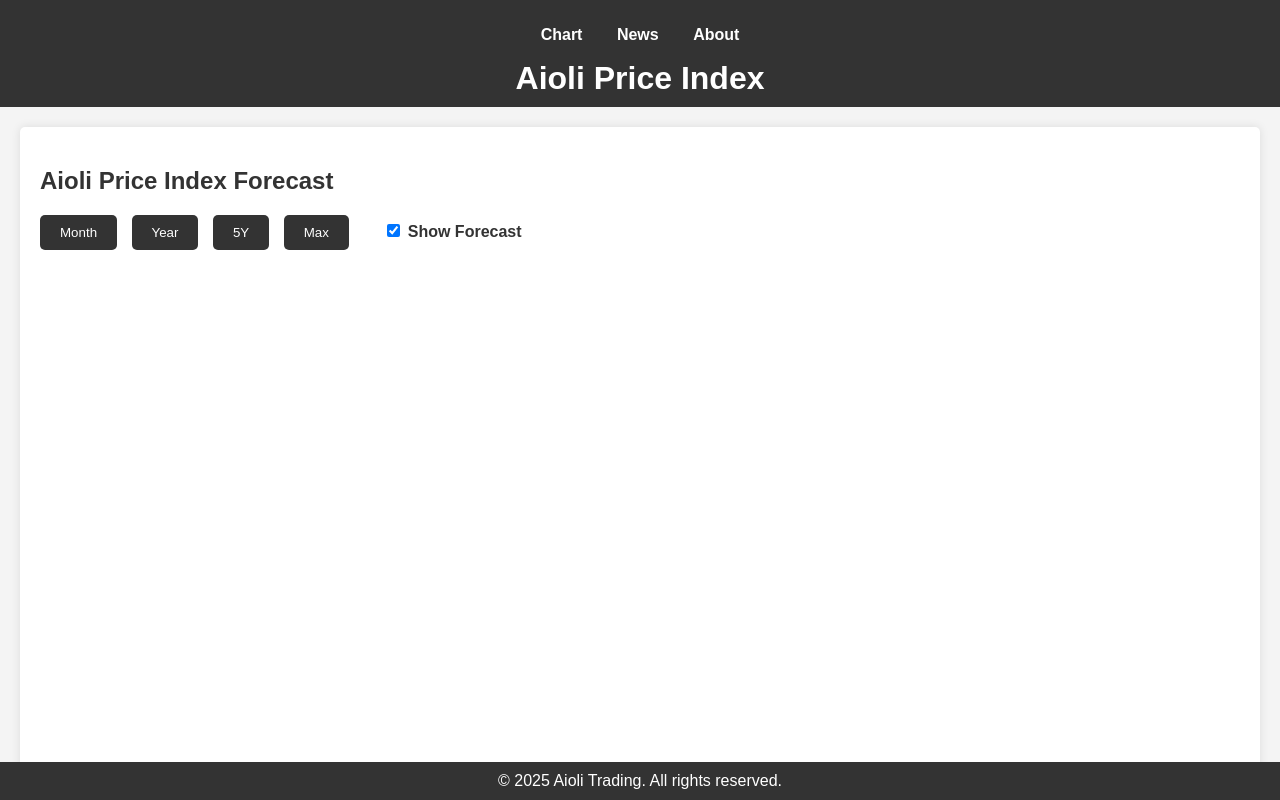
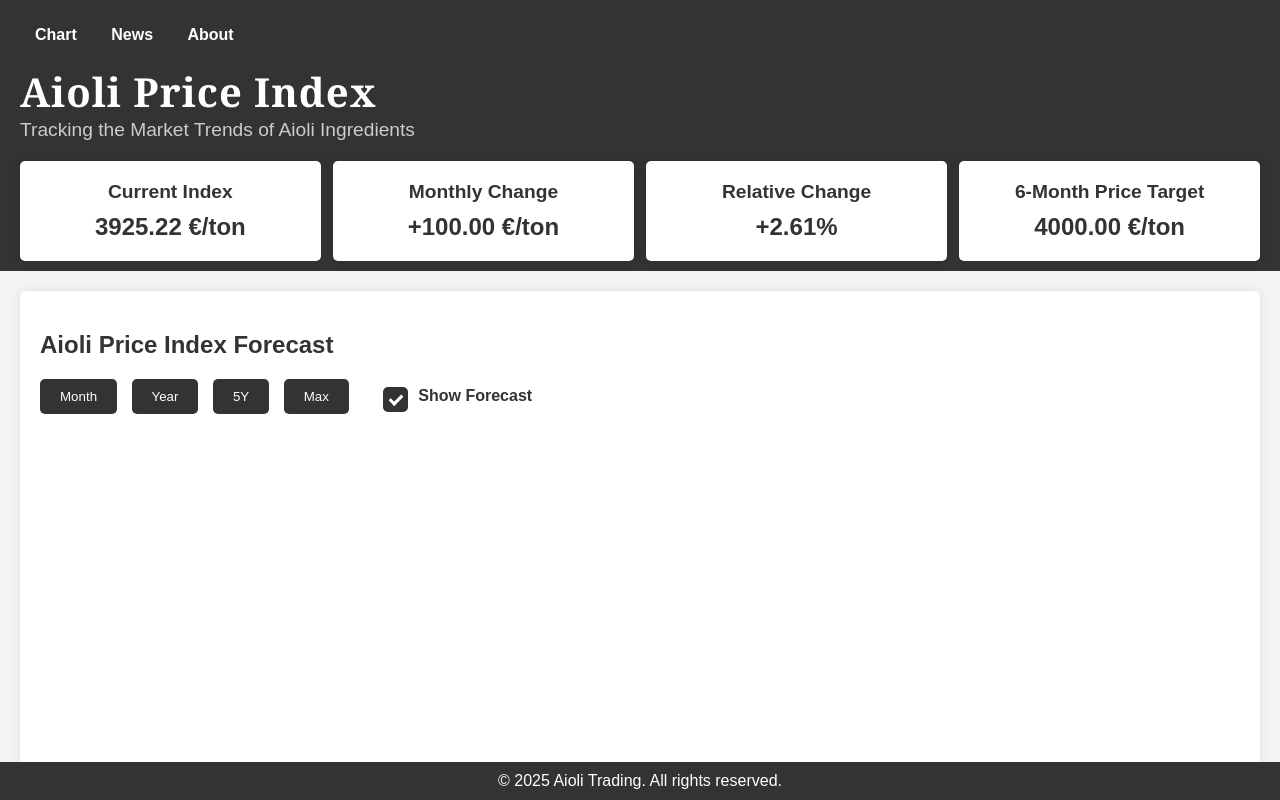
Before and after one commit to vongaisberg/aioli.trading, a plain HTML site: page website/index.html in a window 1280 px wide. Shown: the top 800 px of the page. Drawn offline with nearby package versions, Linux system fonts and the light colour scheme; some packages are replaced by stand-ins of ours; a script that the page names is missing.

Commit message:
Info cards

```diff
--- a/website/index.html
+++ b/website/index.html
@@ -18,7 +18,28 @@
                 <li><a href="#about-section">About</a></li>
             </ul>
         </nav>
-        <h1>Aioli Price Index</h1>
+        <div class="title-container">
+            <h1>Aioli Price Index</h1>
+            <h2 class="subtitle">Tracking the Market Trends of Aioli Ingredients</h2>
+        </div>
+        <div class="index-cards">
+            <div class="card">
+                <h3>Current Index</h3>
+                <p id="current-index">3925.22 €/ton</p>
+            </div>
+            <div class="card">
+                <h3>Monthly Change</h3>
+                <p id="monthly-change-abs">+100.00 €/ton</p>
+            </div>
+            <div class="card">
+                <h3>Relative Change</h3>
+                <p id="monthly-change-rel">+2.61%</p>
+            </div>
+            <div class="card">
+                <h3>6-Month Price Target</h3>
+                <p id="price-target">4000.00 €/ton</p>
+            </div>
+        </div>
     </header>
     <main>
         <section id="chart-section">
--- a/website/script.js
+++ b/website/script.js
@@ -1,7 +1,12 @@
 document.addEventListener('DOMContentLoaded', function() {
     fetchNewsArticles();
     initializeChart();
-    setTimeRange('month'); // Default to month
+    setTimeRange('5y'); // Default to 5 years
+    fetchCardData(); // Fetch card data on load
+});
+
+document.getElementById('forecastCheckbox').addEventListener('change', function() {
+    fetchData(currentStartDate, currentEndDate, new Date(currentEndDate.getTime() + 7 * 24 * 60 * 60 * 1000), '1h');
 });
 
 let chart;
@@ -44,7 +49,8 @@ function initializeChart() {
                     fill: false,
                     tension: 0.1,
                     pointRadius: 0,
-                    pointHoverRadius: 5                },
+                    pointHoverRadius: 5
+                },
                 {
                     label: 'Olive Oil Cost (Forecast)',
                     data: [],
@@ -195,12 +201,14 @@ function fetchData(startDate, endDate, forecastEndDate, frequency) {
             fetch(forecastUrl).then(response => response.json())
         ]).then(([historicData, forecastData]) => {
             updateChart(historicData, forecastData);
+            updateIndexCards(historicData, forecastData);
         });
     } else {
         fetch(historicUrl)
             .then(response => response.json())
             .then(historicData => {
                 updateChart(historicData, []);
+                updateIndexCards(historicData, []);
             });
     }
 }
@@ -222,6 +230,24 @@ function updateChart(historicData, forecastData) {
     chart.data.datasets[9].data = forecastData.map(item => ({ x: new Date(item.date), y: item.energy_cost }));
 
     chart.update('none'); // Update the chart without animation
+}
+
+function updateIndexCards(historicData, forecastData) {
+    const latestData = historicData[historicData.length - 1];
+    const previousData = historicData[historicData.length - 2];
+
+
+}
+
+function fetchCardData() {
+    fetch('http://localhost:5000/api/cards')
+        .then(response => response.json())
+        .then(data => {
+            document.getElementById('current-index').textContent = `${data.current_index.toFixed(2)} €/tonne`;
+            document.getElementById('monthly-change-abs').textContent = `${data.monthly_change_abs >= 0 ? '+' : ''}${data.monthly_change_abs.toFixed(2)} €/tonne`;
+            document.getElementById('monthly-change-rel').textContent = `${data.monthly_change_rel >= 0 ? '+' : ''}${data.monthly_change_rel.toFixed(2)}%`;
+            document.getElementById('price-target').textContent = `${data.price_target.toFixed(2)} €/tonne`;
+        });
 }
 
 function fetchNewsArticles() {
--- a/website/styles.css
+++ b/website/styles.css
@@ -9,8 +9,8 @@ body {
 header {
     background-color: #333;
     color: #fff;
-    padding: 10px 0;
-    text-align: center;
+    padding: 10px 20px;
+    text-align: left;
 }
 
 header nav ul {
@@ -29,9 +29,55 @@ header nav ul li a {
     font-weight: bold;
 }
 
+.title-container {
+    margin: 20px 0;
+}
+
 header h1 {
     margin: 0;
-    font-size: 2em;
+    font-size: 2.5em;
+    font-family: 'Georgia', serif;
+    letter-spacing: 1px;
+}
+
+.subtitle {
+    margin: 0;
+    font-size: 1.2em;
+    font-family: 'Arial', sans-serif;
+    font-weight: normal;
+    color: #ccc;
+}
+
+.index-cards {
+    display: flex;
+    justify-content: space-between;
+    margin-top: 20px;
+}
+
+.card {
+    background-color: #fff;
+    color: #333;
+    padding: 20px;
+    border-radius: 5px;
+    box-shadow: 0 0 10px rgba(0, 0, 0, 0.1);
+    width: 23%;
+    text-align: center;
+    margin-right: 1%;
+}
+
+.card:last-child {
+    margin-right: 0;
+}
+
+.card h3 {
+    margin: 0 0 10px 0;
+    font-size: 1.2em;
+}
+
+.card p {
+    margin: 0;
+    font-size: 1.5em;
+    font-weight: bold;
 }
 
 main {
@@ -70,6 +116,65 @@ section {
 #time-range-buttons label {
     margin-left: 20px;
     font-weight: bold;
+    display: inline-flex;
+    align-items: center;
+    cursor: pointer;
+}
+
+.checkbox-container {
+    display: inline-block;
+    position: relative;
+    padding-left: 35px;
+    margin-bottom: 12px;
+    cursor: pointer;
+    font-size: 16px;
+    user-select: none;
+}
+
+.checkbox-container input {
+    position: absolute;
+    opacity: 0;
+    cursor: pointer;
+    height: 0;
+    width: 0;
+}
+
+.checkmark {
+    position: absolute;
+    top: 0;
+    left: 0;
+    height: 25px;
+    width: 25px;
+    background-color: #eee;
+    border-radius: 5px;
+}
+
+.checkbox-container:hover input ~ .checkmark {
+    background-color: #ccc;
+}
+
+.checkbox-container input:checked ~ .checkmark {
+    background-color: #333;
+}
+
+.checkmark:after {
+    content: "";
+    position: absolute;
+    display: none;
+}
+
+.checkbox-container input:checked ~ .checkmark:after {
+    display: block;
+}
+
+.checkbox-container .checkmark:after {
+    left: 9px;
+    top: 5px;
+    width: 5px;
+    height: 10px;
+    border: solid white;
+    border-width: 0 3px 3px 0;
+    transform: rotate(45deg);
 }
 
 footer {
```
Also changed, not shown: 1 other file.
